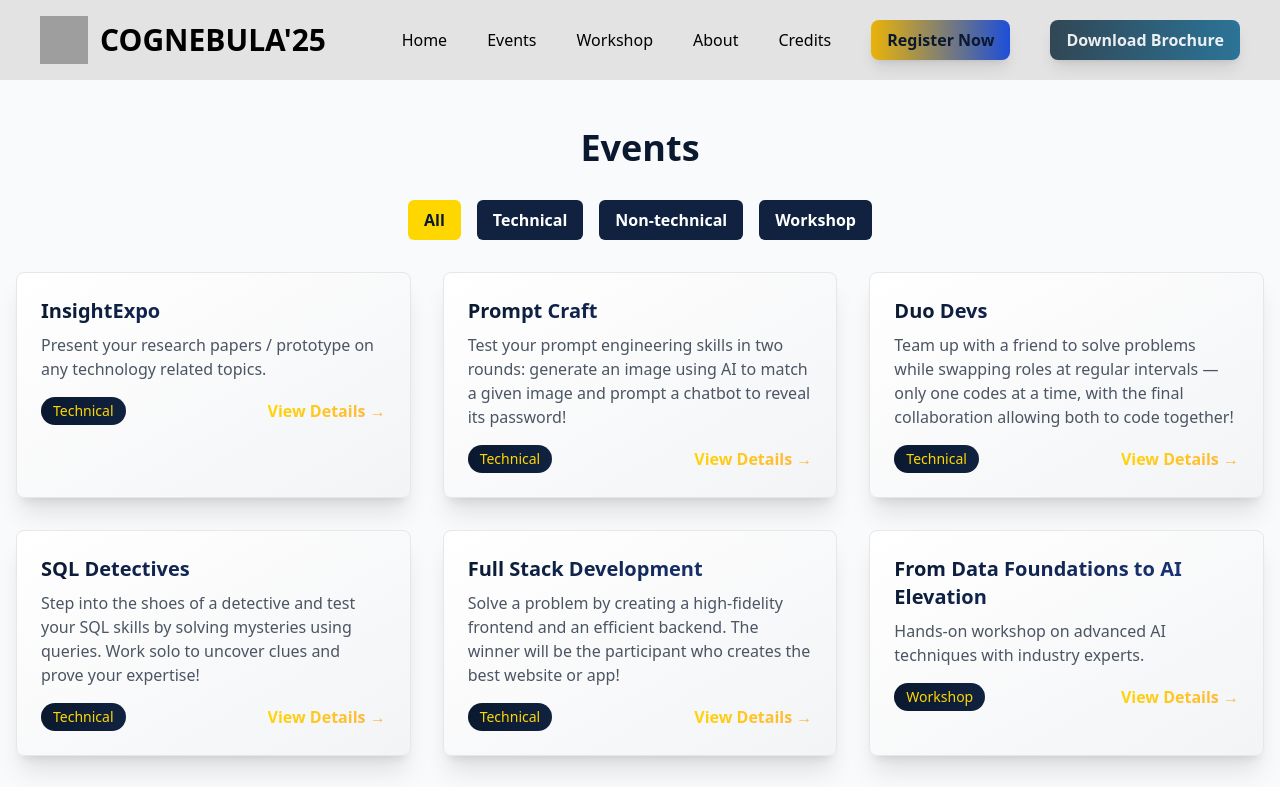
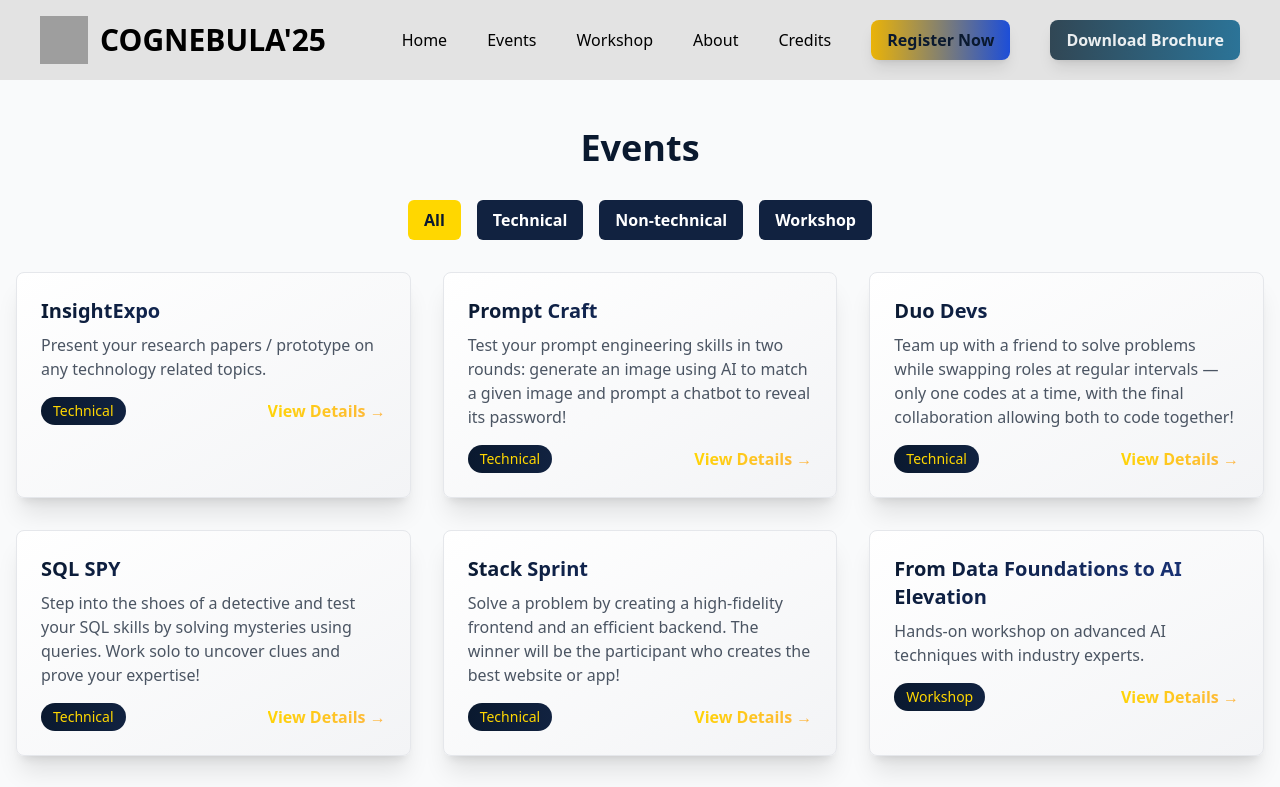
Before and after one commit to kanishkaran/sympo-website, a React (Vite) app: page /events in a window 1280 px wide. Shown: the top 787 px of the page. Built offline with nearby package versions, Linux system fonts and the light colour scheme; grey boxes are pictures that could not be loaded.

Commit message:
Update events.ts
Event Name updates

```diff
--- a/src/data/events.ts
+++ b/src/data/events.ts
@@ -62,7 +62,7 @@ export const events: Event[] = [
   },
   {
     id: 'sql-detectives',
-    title: 'SQL Detectives',
+    title: 'SQL SPY',
     type: 'technical',
     description:
       'Step into the shoes of a detective and test your SQL skills by solving mysteries using queries. Work solo to uncover clues and prove your expertise!',
@@ -82,7 +82,7 @@ export const events: Event[] = [
   },
   {
     id: 'full-stack-development',
-    title: 'Full Stack Development',
+    title: 'Stack Sprint',
     type: 'technical',
     description:
       'Solve a problem by creating a high-fidelity frontend and an efficient backend. The winner will be the participant who creates the best website or app!',
```
